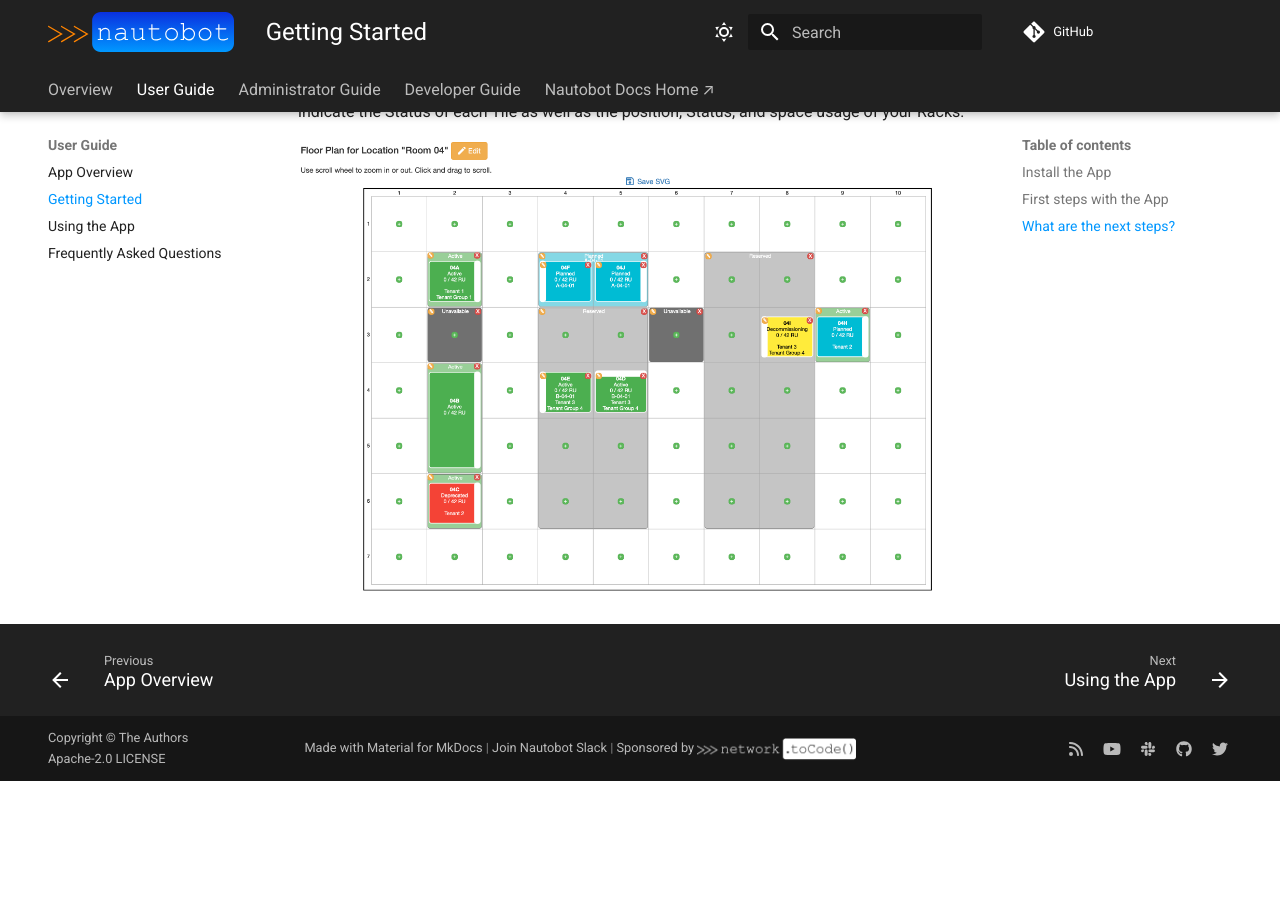
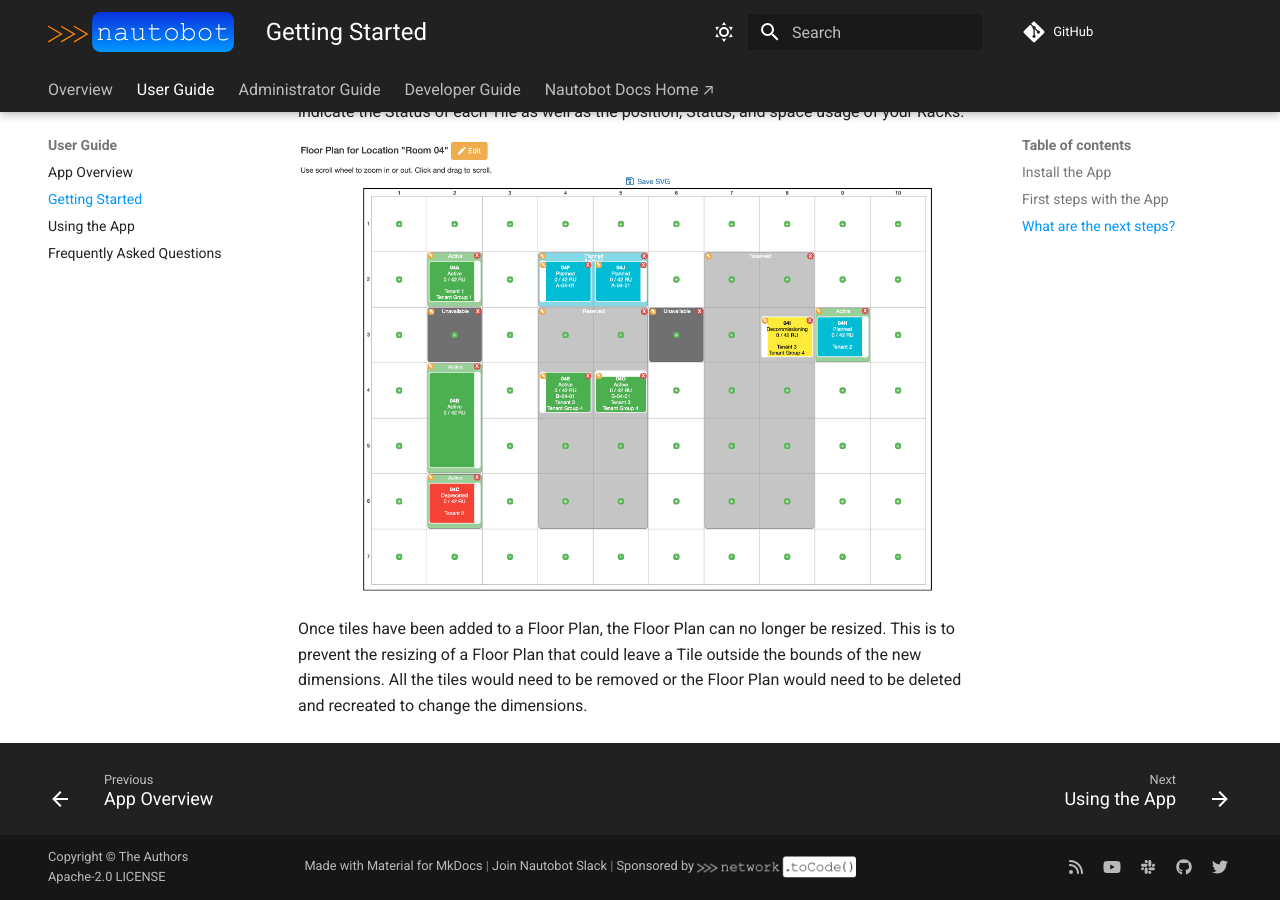
Before and after one commit to nautobot/nautobot-app-floor-plan, an MkDocs documentation site: the page built from docs/user/app_getting_started.md, in a window 1280 px wide and 900 px high, scrolled down 3783 px. Built offline with MkDocs 1.6.1 and Material for MkDocs 9.7.7, drawn with Linux system fonts in a browser that asks for light colours; comment, search, counter and statistics services are not loaded; before the commit the page ends 4564 px from its top, so only the background shows below that.

Commit message:
adding documentation discussing Resize validation.

```diff
--- a/docs/user/app_getting_started.md
+++ b/docs/user/app_getting_started.md
@@ -51,3 +51,5 @@ When a Rack is assigned to a tile, the display of the tile will additionally inc
 By repeating this process as many times as desired, you can populate the Floor Plan in detail to indicate the Status of each Tile as well as the position, Status, and space usage of your Racks:
 
 ![Populated floor plan](../images/floor-plan-populated.png)
+
+Once tiles have been added to a Floor Plan, the Floor Plan can no longer be resized. This is to prevent the resizing of a Floor Plan that could leave a Tile outside the bounds of the new dimensions. All the tiles would need to be removed or the Floor Plan would need to be deleted and recreated to change the dimensions.
```
Also changed, not shown: docs/user/app_overview.md (+1 -0 lines).
